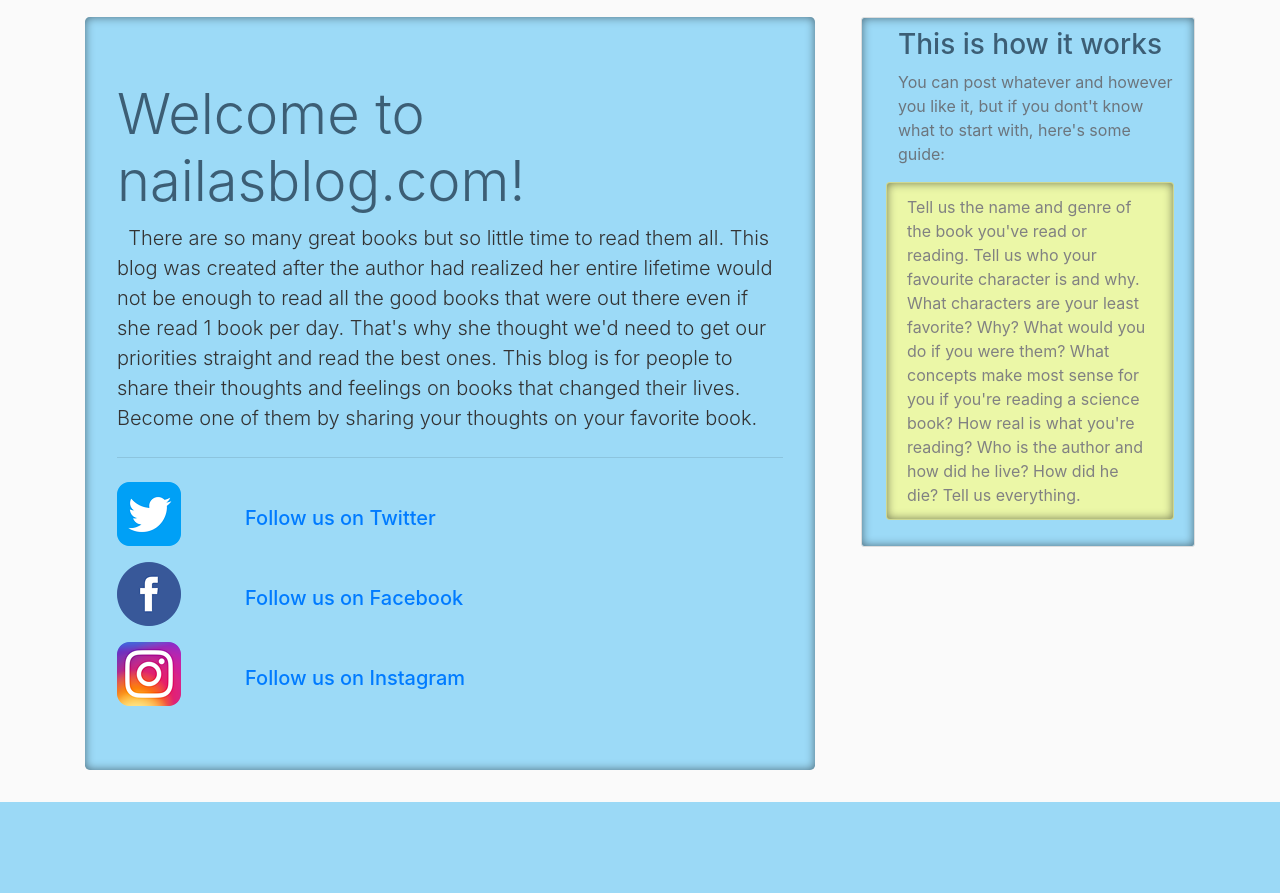
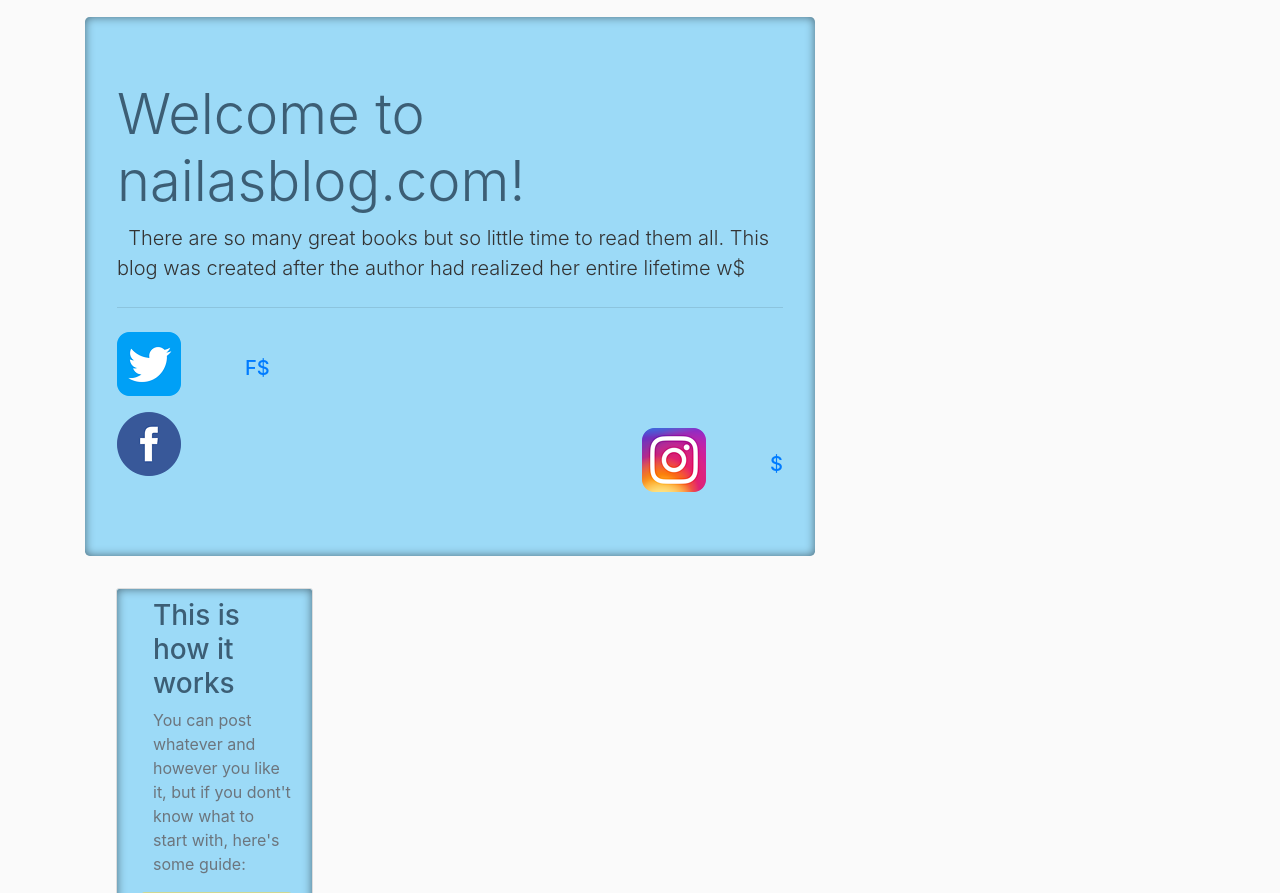
Before and after one commit to nailakaliyeva/Nailas_Blog, a Python web app: template flaskblog/templates/about.html in a window 1280 px wide. Shown: the part 63-956 px from the top of the page. Before the commit the page ends 865 px from the top, so only its background shows below. Run offline with Jinja, Linux system fonts and the light colour scheme; the template is opened without the code that fills it, so the values that code supplies are empty; some libraries are stand-ins or nearby versions.

Commit message:
all over

```diff
--- a/flaskblog/__init__.py
+++ b/flaskblog/__init__.py
@@ -23,8 +23,5 @@
     from flaskblog.posts.routes import posts
     from flaskblog.main.routes import main
     from flaskblog.errors.handlers import errors
-    app.register_blueprint(users)
-    app.register_blueprint(posts)
-    app.register_blueprint(main)
-    app.register_blueprint(errors)
+    app.register_blueprint(users)                                                                                                                                          app.register_blueprint(posts)                                                                                                                                          app.register_blueprint(main)                                                                                                                                           app.register_blueprint(errors)
     return app
--- a/flaskblog/templates/about.html
+++ b/flaskblog/templates/about.html
@@ -2,25 +2,21 @@
 {% block content %}
 <div class="jumbotron" style="background-color:  #9cdaf7; box-shadow: inset 0px 0px 10px rgba(0,0,0,0.5);">
     <h1 class="display-4" style="color: #3c5e75;">Welcome to nailasblog.com!</h1>
-    <p class="lead">&nbsp There are so many great books but so little time to read them all. This blog was created after the author had realized her entire lifetime would not be enough to read all the good books that were out there even if she read 1 book per day. That's why she thought we'd need to get our priorities straight and read the best ones. This blog is for people to share their thoughts and feelings on books that changed their lives. Become one of them by sharing your thoughts on your favorite book. </p>
-    <hr class="my-4">
+    <p class="lead">&nbsp There are so many great books but so little time to read them all. This blog was created after the author had realized her entire lifetime w$    <hr class="my-4">
     <div class="media mt-3">
         <img src="{{ url_for('static', filename='social_media_pics/twitter.png') }}" class="mr-3" alt="...">
         <div class="media-body">
-            <h5 class="mt-4 ml-5" style="color: #3c5e75;"><a href Follow us on Twitter title = "Here should be a link to our Twitter account that doesn't exist yet">Follow us on Twitter</a></h5>
-        </div>
+            <h5 class="mt-4 ml-5" style="color: #3c5e75;"><a href Follow us on Twitter title = "Here should be a link to our Twitter account that doesn't exist yet">F$        </div>
     </div>
     <div class="media mt-3 ml-10">
         <img src="{{ url_for('static', filename='social_media_pics/facebook.png') }}" class="mr-3" alt="...">
         <div class="media-body">
-            <h5 class="mt-4 ml-5" style="color: #3c5e75;"><a href Follow us on Facebook title = "Here should be a link to our Facebook profile that doesn't exist yet">Follow us on Facebook</a></h5>
-        </div>
+            <h5 class="mt-4 ml-5" style="color: #3c5e75;"><a href Follow us on Facebook title = "Here should be a link to our Facebook profile that doesn't exist yet"$        </div>
     </div>
     <div class="media mt-3">
         <img src="{{ url_for('static', filename='social_media_pics/instagram.png') }}" class="mr-3" alt="...">
         <div class="media-body">
-            <h5 class="mt-4 ml-5" style="color: #3c5e75;"><a href Follow us on Instagram title = "Here should be a link to our Instagram page that doesn't exist yet">Follow us on Instagram</a></h5>
-        </div>
+            <h5 class="mt-4 ml-5" style="color: #3c5e75;"><a href Follow us on Instagram title = "Here should be a link to our Instagram page that doesn't exist yet">$        </div>
     </div>
 
   </div>
```
Also changed, not shown: flaskblog/config.py (deleted, +0 -12 lines), requirements.txt (+20 -6 lines), .theia/settings.json (deleted), flaskblog/main/routes.py (line endings or trailing spaces), flaskblog/posts/forms.py (line endings or trailing spaces), 1 other file.
